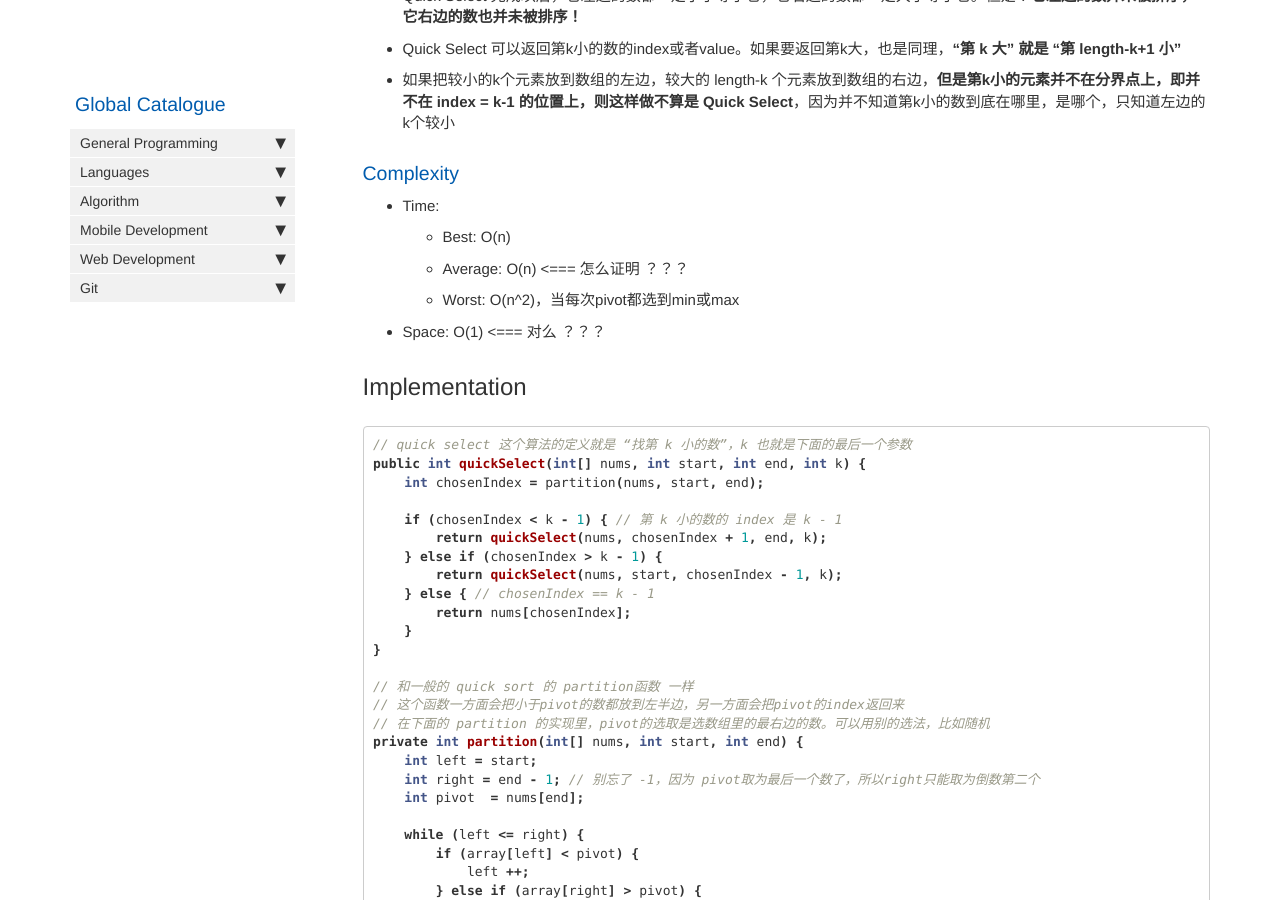
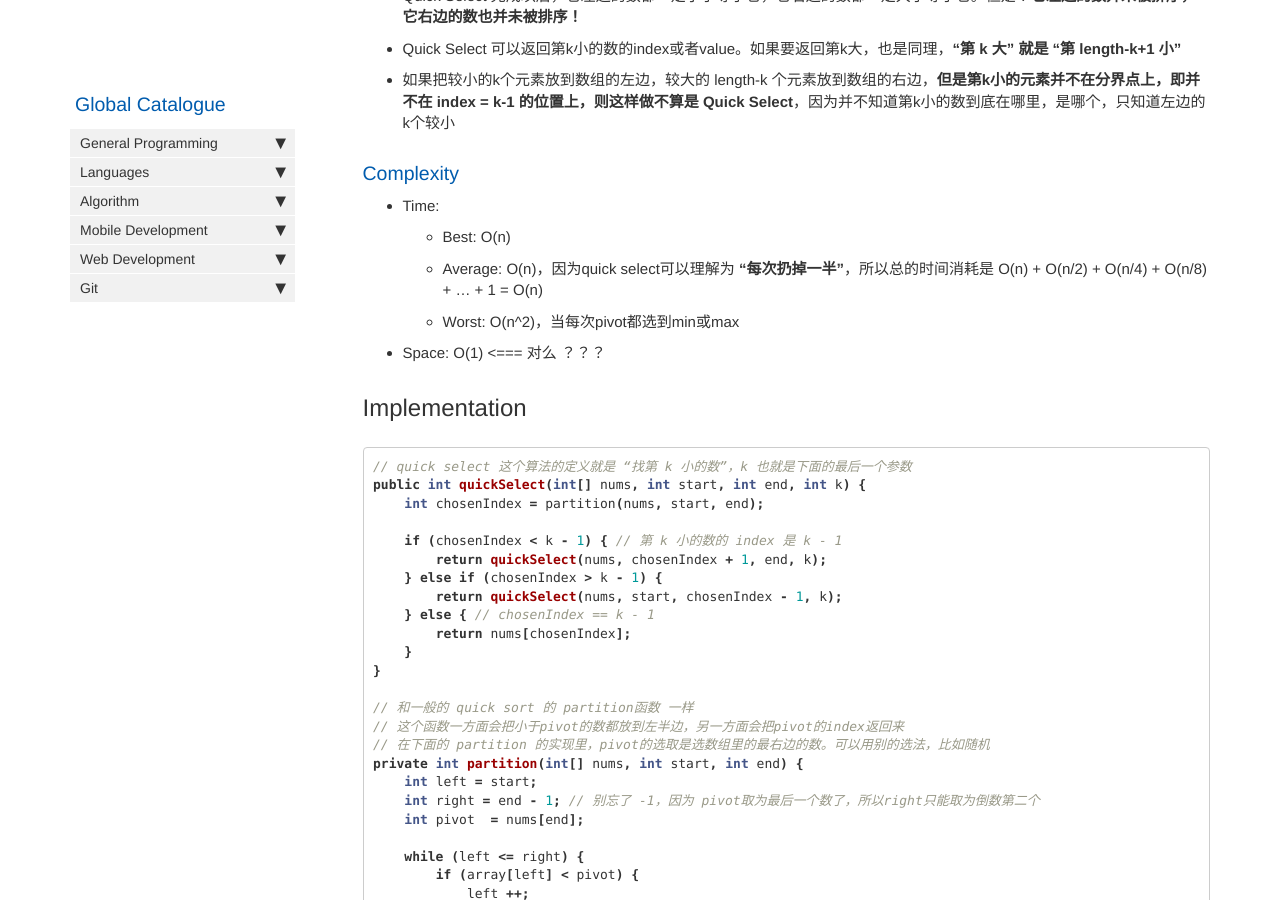
Before and after one commit to HungryOrc/hungryorc.github.io, a Jekyll site: the page built from pages/algorithm/algorithm_quick_select.md, in a window 1280 px wide and 900 px high, scrolled down 343 px. Built offline with Jekyll 4.4.1, drawn with Linux system fonts in a browser that asks for light colours; nearby versions of some CDN libraries; comment, search, counter and statistics services are not loaded.

Commit message:
Update algorithm_quick_select.md

```diff
--- a/pages/algorithm/algorithm_quick_select.md
+++ b/pages/algorithm/algorithm_quick_select.md
@@ -21,7 +21,7 @@ It is related to the "Quick Sort" sorting algorithm.
 ### Complexity
 * Time:
   * Best: O(n)
-  * Average: O(n) <=== 怎么证明 ？？？
+  * Average: O(n)，因为quick select可以理解为 **“每次扔掉一半”**，所以总的时间消耗是 O(n) + O(n/2) + O(n/4) + O(n/8) + ... + 1 = O(n)
   * Worst: O(n^2)，当每次pivot都选到min或max
 * Space: O(1) <=== 对么 ？？？
 
```
